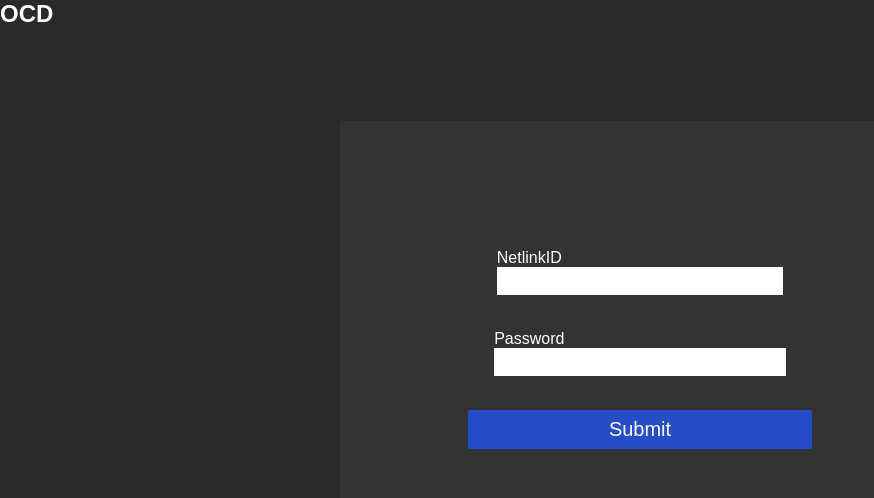
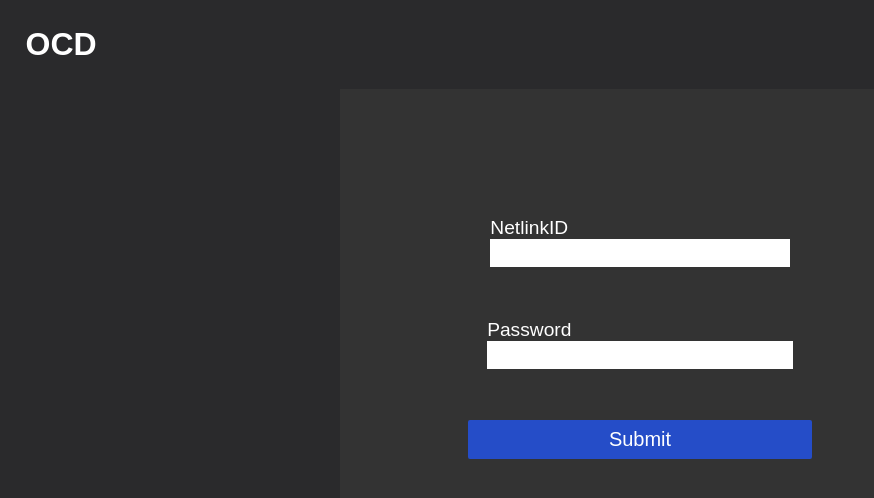
Before and after one commit to Building-things/OneCard-Dashboard, a Svelte app in the folder web/: page / in a window 1280 px wide. Shown: the top 498 px of the page, without its empty margins (0-874 px from the left). Built offline with nearby package versions, Linux system fonts and the light colour scheme.

Commit message:
moved meal plan total to server more minor ui tweaks.

```diff
--- a/web/src/pages/Home.svelte
+++ b/web/src/pages/Home.svelte
@@ -5,7 +5,6 @@
     import { onMount } from "svelte";
 
     let daily_budget = 0;
-    const meal_plan_total = 1291.75 //TODO replace with server call
     onMount(()=>{
         const current_date = new Date()
         const current_month = new Date().getMonth()
@@ -24,7 +23,7 @@
 
     })
     function logout(){
-        oneCardData.set({Balances: null, Transactions: null})
+        oneCardData.set({Balances: null, Transactions: null, Meta:null})
         page.set("login")
     }
 </script>
@@ -32,11 +31,11 @@
 
 <main>
     <header>
-        <h1 id="title">OCD</h1>
+        <h1>OCD</h1>
         <button class="button" on:click={logout}>Logout</button>
     </header>
     <section id="balances">
-        <Ring value_of_current={$oneCardData.Balances?.StandardMealPlan} value_of_total={meal_plan_total}></Ring>
+        <Ring value_of_current={$oneCardData.Balances?.StandardMealPlan} value_of_total={$oneCardData.Meta?.StandardTotal}></Ring>
         <div>
             <p><b>Standard: </b></p>
             <b class="dollar-amount">${$oneCardData.Balances?.StandardMealPlan}</b>
--- a/web/src/pages/login.svelte
+++ b/web/src/pages/login.svelte
@@ -29,8 +29,8 @@
 </script>
 
 <main>
-    <h2>OCD</h2>
-    <div class="flex-column" style="height: 100vh; justify-content:center">
+    <h1>OCD</h1>
+    <div class="flex-column" style="height: 80vh; justify-content:center">
         <form class="flex-column" on:submit|preventDefault={login}>
             <div>
                 <label for="username">NetlinkID</label>
@@ -57,18 +57,23 @@
     .hidden{
         visibility: hidden;
     }
+    h1{
+        display: block;
+        box-sizing: border-box;
+        padding: 2%;
+    }
     main{
         height: 100vh;
         overflow-y: hidden;
     }
     form{
         background-color: var(--background-accent-colour);
-        width: 90%;
+        width: 80%;
         box-sizing: border-box;
         padding: 10%;
     }
     form > *{
-        margin-bottom: 10%;
+        margin-bottom: 15%;
     }
     button{
         width: 100%;
@@ -78,6 +83,9 @@
         font-size: 1rem;
         padding: 5px;
         width: 100%;
+    }
+    label{
+        font-size: 1.2rem;
     }
     @media (min-width: 600px){
         form{
@@ -89,5 +97,6 @@
         padding: 10%;
         background-color: rgba(255, 0, 0, 0.5);
         border: 1px solid red;
+        margin-bottom: 0;
     }
 </style>
--- a/web/src/ts/store.ts
+++ b/web/src/ts/store.ts
@@ -10,7 +10,7 @@ page.subscribe(page => {
 })
 
 const storedOneCardData = localStorage.getItem("oneCardData");
-let storedData: OneCardData = {Balances: null, Transactions: null}
+let storedData: OneCardData = {Balances: null, Transactions: null, Meta: null}
 try{
     storedData = JSON.parse(storedOneCardData)
 }catch(err){}
@@ -36,4 +36,7 @@ interface OneCardData{
         Recent: Array<Transaction>
         All: Array<Transaction>
     } | null
+    Meta: {
+        StandardTotal: number
+    }|null
 }
```
Also changed, not shown: 1 other file (tests, documents, lock files or other folders).
